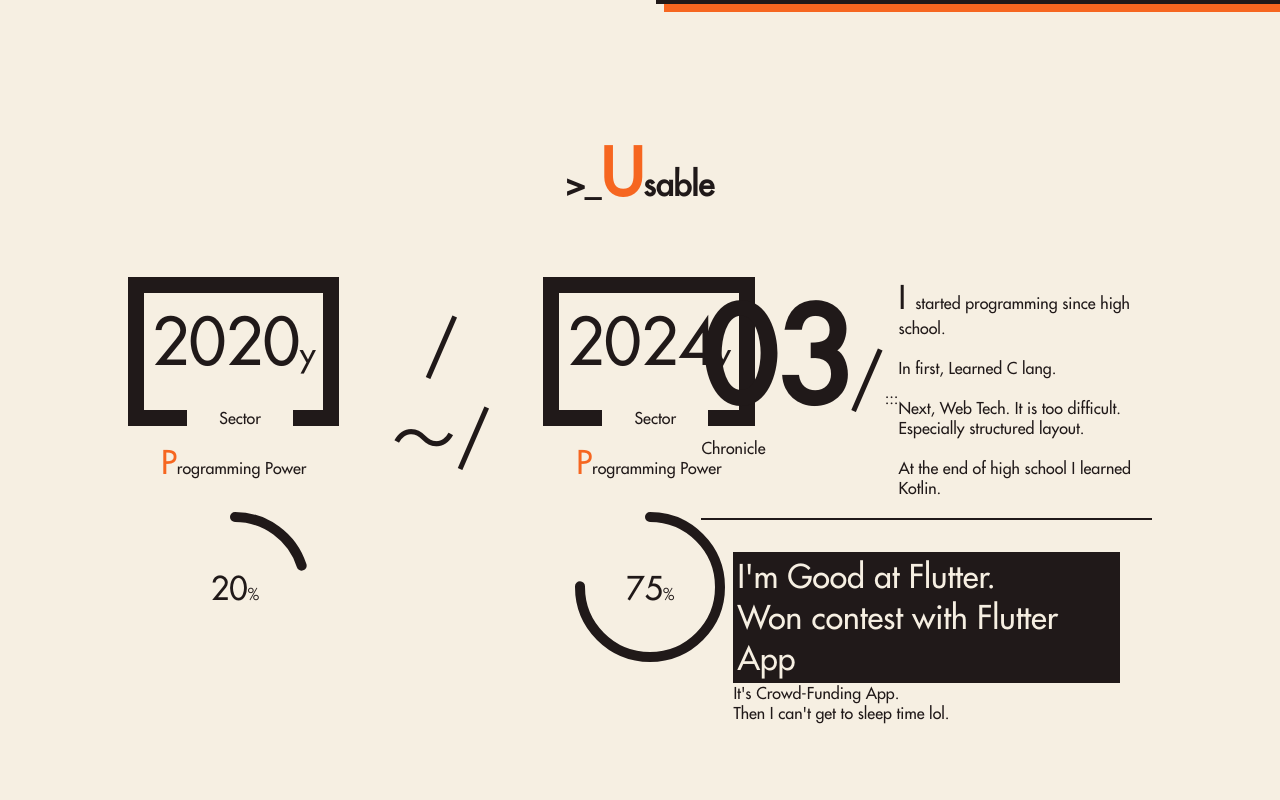
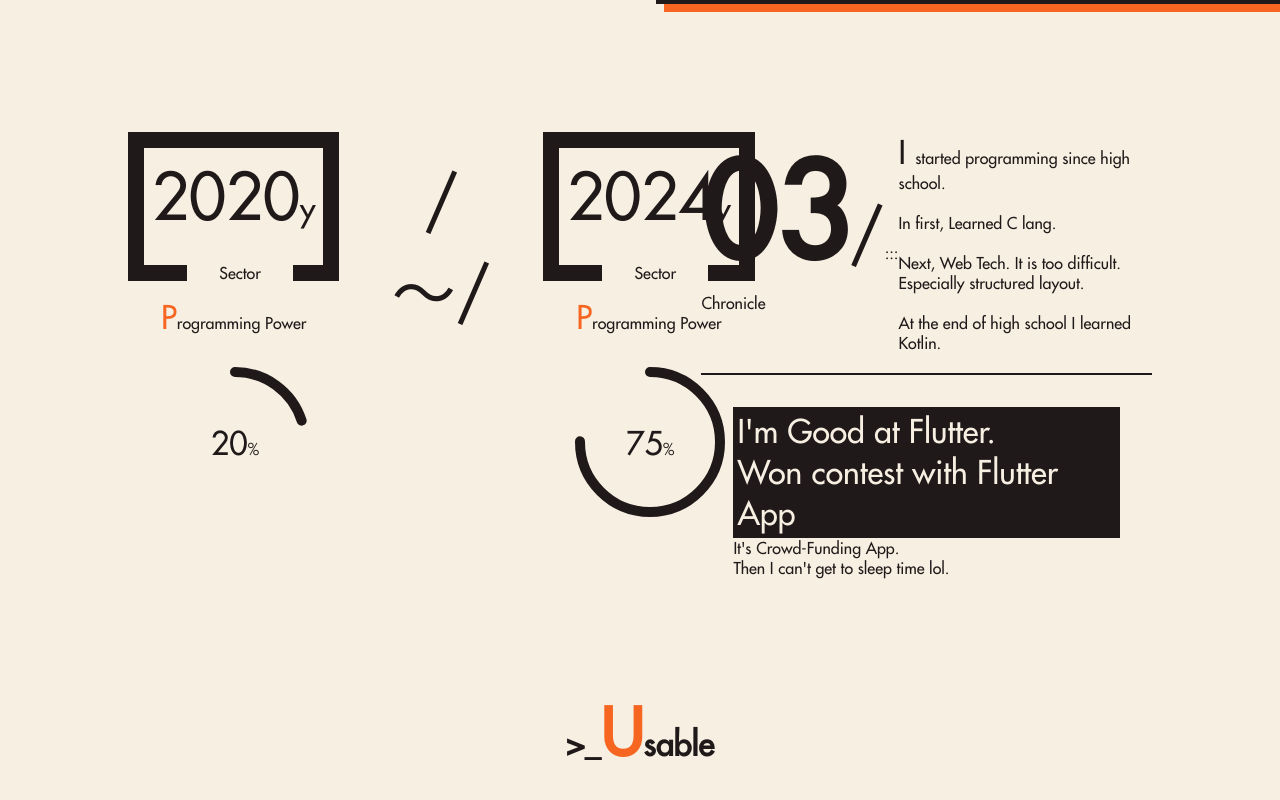
Before and after one commit to Rerurate514/portfolirate, a React (Create React App) app: page / in a window 1280 px wide. Shown: the part 1260-2060 px from the top of the page. Built offline with nearby package versions, Linux system fonts and the light colour scheme.

Commit message:
usablelangの文言を移動

```diff
--- a/src/components/langIcons.tsx
+++ b/src/components/langIcons.tsx
@@ -1,8 +1,14 @@
 import React, { ReactNode } from 'react';
 import "../css/langIcon.scss"
+import { Typewriter } from 'react-simple-typewriter';
 
 export const LangIcons = () => {
     return <div className="bottom-margin-10 futura-font-light">
+        <h1 className='margin-64'>
+            &gt;_
+            <span className="accent font-64">U</span>
+            <Typewriter words={["sable Languages."]} typeSpeed={200} loop={0} />
+        </h1>
         <div className="flex justify-sa">
             <LangIcon title='Flutter' text='I always develop App using this lang.'>
                 <svg xmlns="http://www.w3.org/2000/svg" x="0px" y="0px" width="128" height="128" viewBox="0 0 24 24">
--- a/src/components/techStack.tsx
+++ b/src/components/techStack.tsx
@@ -1,18 +1,10 @@
-import { Typewriter } from "react-simple-typewriter"
-import "../css/techStack.scss"
 import { Box } from "./box"
-import { AnimBox } from "./animBox";
 import { SectionNumber } from "./sectionNumber";
 import { Circle } from "./circle";
-import { LangIcons } from "./langIcons";
+import "../css/techStack.scss"
 
 export const TechStack = () => {
     return <div className="futura-font-light horizontal-padding">
-        <h1>
-            &gt;_
-            <span className="accent font-64">U</span>
-            <Typewriter words={["sable Languages."]} typeSpeed={200} loop={0} />
-        </h1>
         <div className="flex justify-sa vertical-margin bottom-margin">
             <div className="flex box-tech flex-3">
                 <div>
```
